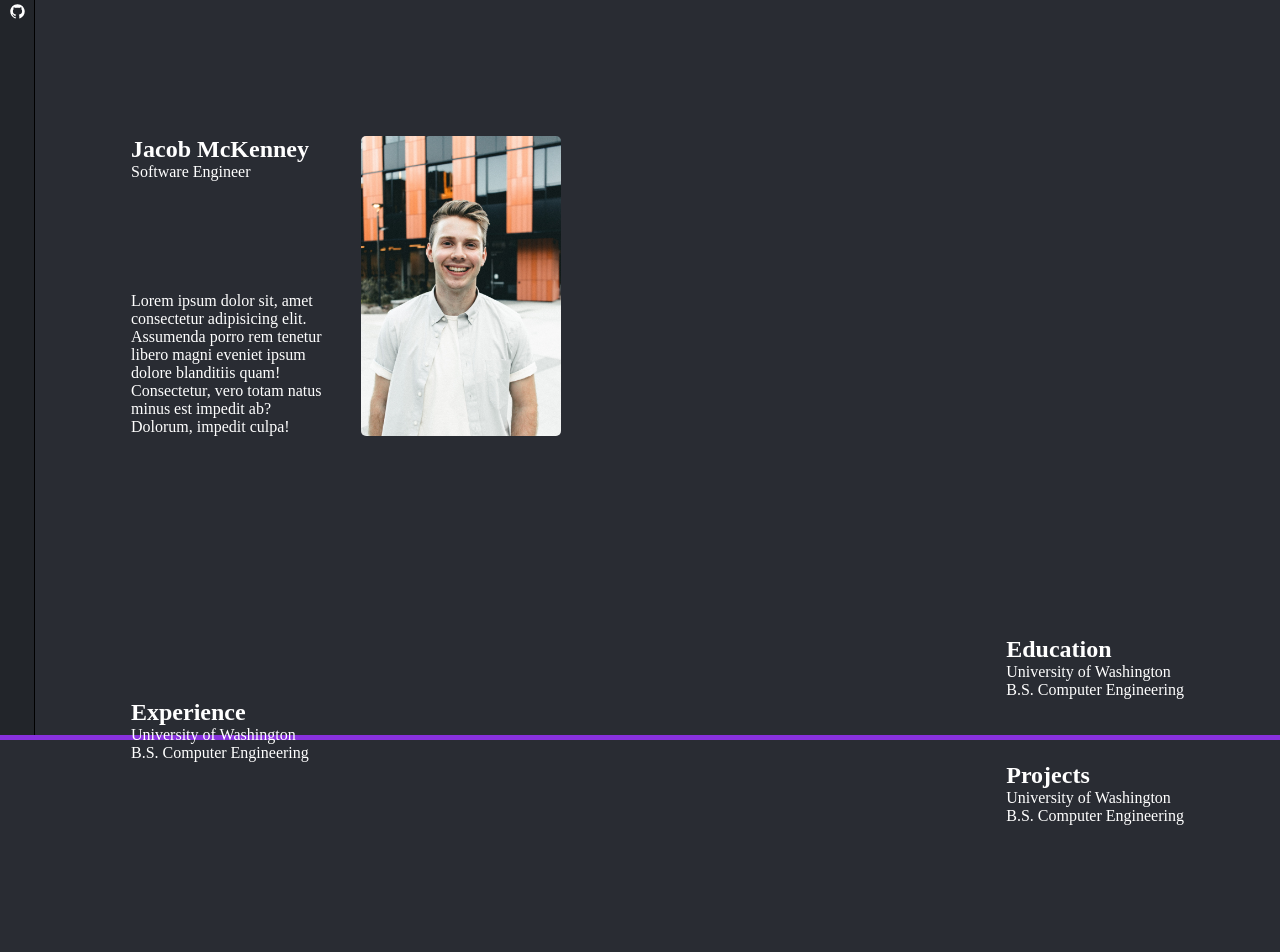
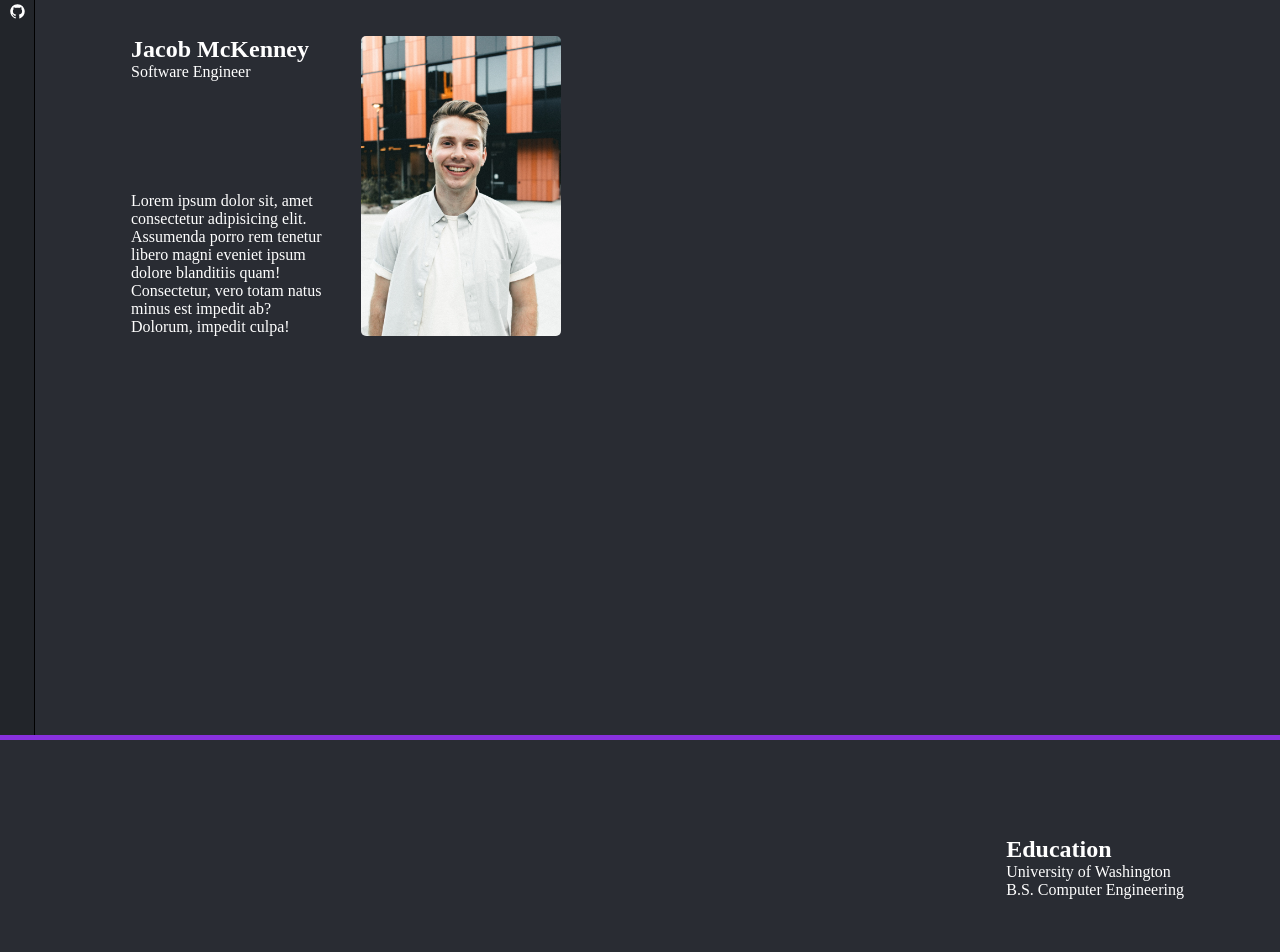
Before and after one commit to jacobmckenney/personal-site, a Next.js app: page / in a window 1280 px wide. Shown: the part 60-1012 px from the top of the page. Before the commit the page ends 981 px from the top, so only its background shows below. Built offline with nearby package versions, Linux system fonts and the light colour scheme.

Commit message:
reveal sections upon viewport entry

```diff
--- /dev/null
+++ b/components/Section.tsx
@@ -0,0 +1,14 @@
+import { useRef, RefObject } from "react";
+import { motion, useInView } from "framer-motion";
+
+const Section: React.FC<{ children: JSX.Element | JSX.Element[]; className: any }> = ({ children, className }) => {
+    const ref: RefObject<HTMLDivElement> = useRef(null);
+    const inView: boolean = useInView(ref);
+    return (
+        <motion.div className={className} ref={ref} animate={{ opacity: inView ? 1 : 0 }}>
+            {children}
+        </motion.div>
+    );
+};
+
+export default Section;
--- a/pages/_document.tsx
+++ b/pages/_document.tsx
@@ -1,5 +1,4 @@
 import { Html, Head, Main, NextScript } from "next/document";
-import Footer from "../components/Footer";
 
 export default function Document() {
     return (
--- a/pages/index.tsx
+++ b/pages/index.tsx
@@ -5,6 +5,7 @@ import ProgressBar from "../components/ProgressBar";
 import styles from "../styles/Home.module.css";
 import { useRef, RefObject } from "react";
 import { motion, useCycle } from "framer-motion";
+import Section from "../components/Section";
 
 const Home: NextPage = () => {
     const [open, cycle] = useCycle(false, true);
@@ -47,23 +48,26 @@ const Home: NextPage = () => {
                                     natus minus est impedit ab? Dolorum, impedit culpa!
                                 </div>
                             </div>
-                            <motion.img src="/jacob.jpeg" className={styles.profilePhoto} />
+                            <img src="/jacob.jpeg" className={styles.profilePhoto} />
                         </motion.div>
-                        <div className={styles.education}>
+                        <div style={{ height: 500 }} />
+                        <Section className={styles.education}>
                             <h2>Education</h2>
                             <p>University of Washington</p>
                             <p> B.S. Computer Engineering</p>
-                        </div>
-                        <div className={styles.experience}>
+                        </Section>
+                        <div style={{ height: 500 }} />
+                        <Section className={styles.experience}>
                             <h2>Experience</h2>
                             <p>University of Washington</p>
                             <p> B.S. Computer Engineering</p>
-                        </div>
-                        <div className={styles.projects}>
+                        </Section>
+                        <div style={{ height: 500 }} />
+                        <Section className={styles.projects}>
                             <h2>Projects</h2>
                             <p>University of Washington</p>
                             <p> B.S. Computer Engineering</p>
-                        </div>
+                        </Section>
                     </div>
                 </motion.div>
             </main>
--- a/styles/Home.module.css
+++ b/styles/Home.module.css
@@ -60,8 +60,6 @@
   display: flex;
   flex-direction: row;
   column-gap: 30px;
-  margin-top: 100px;
-  margin-bottom: 200px;
   align-self:flex-start;
 }
 
```
